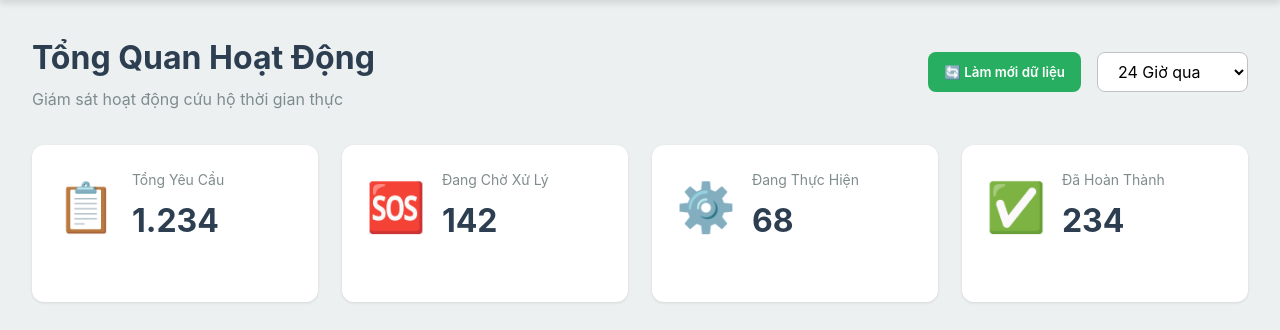
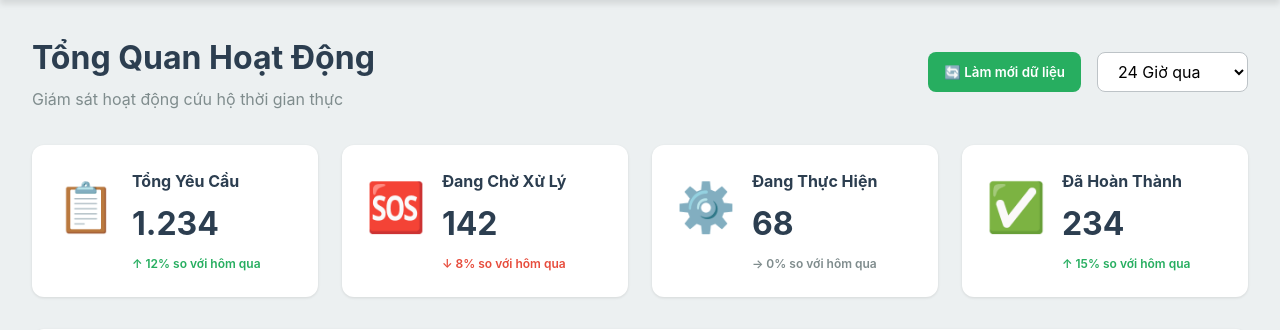
Before and after one commit to lamlv723/sos-rescue-map, a Django app: page /analytics/dashboard/ in a window 1280 px wide. Shown: the part 80-410 px from the top of the page. Run offline with Django 5.2, Linux system fonts and the light colour scheme.

Commit message:
udpate font style

```diff
--- a/rescue_map_project/analytics/static/analytics/js/dashboard.js
+++ b/rescue_map_project/analytics/static/analytics/js/dashboard.js
@@ -35,10 +35,10 @@ function updateKPI(id, value) {
 function updateTrend(elementId, value) {
     const el = document.getElementById(elementId);
     const icon = value > 0 ? '↑' : (value < 0 ? '↓' : '→');
-    const colorClass = value > 0 ? 'bg-success text-white' : (value < 0 ? 'bg-danger text-white' : 'bg-secondary text-white');
+    const colorClass = value > 0 ? 'kpi-card__trend--up' : (value < 0 ? 'kpi-card__trend--down' : 'kpi-card__trend--neutral');
 
     // Xóa class cũ và thêm class mới
-    el.className = `badge ${colorClass}`;
+    el.className = `kpi-card__trend ${colorClass}`;
     el.textContent = `${icon} ${Math.abs(value)}% so với hôm qua`;
 }
 
--- a/rescue_map_project/core/static/core/css/main.css
+++ b/rescue_map_project/core/static/core/css/main.css
@@ -604,9 +604,10 @@ input, select, textarea {
 }
 
 .kpi-card__label {
-    font-size: var(--font-size-sm);
-    color: var(--color-gray);
+    font-size: var(--font-size-base);
+    color: var(--color-dark);
     margin-bottom: var(--spacing-xs);
+    font-weight: bold;
 }
 
 .kpi-card__value {
```
